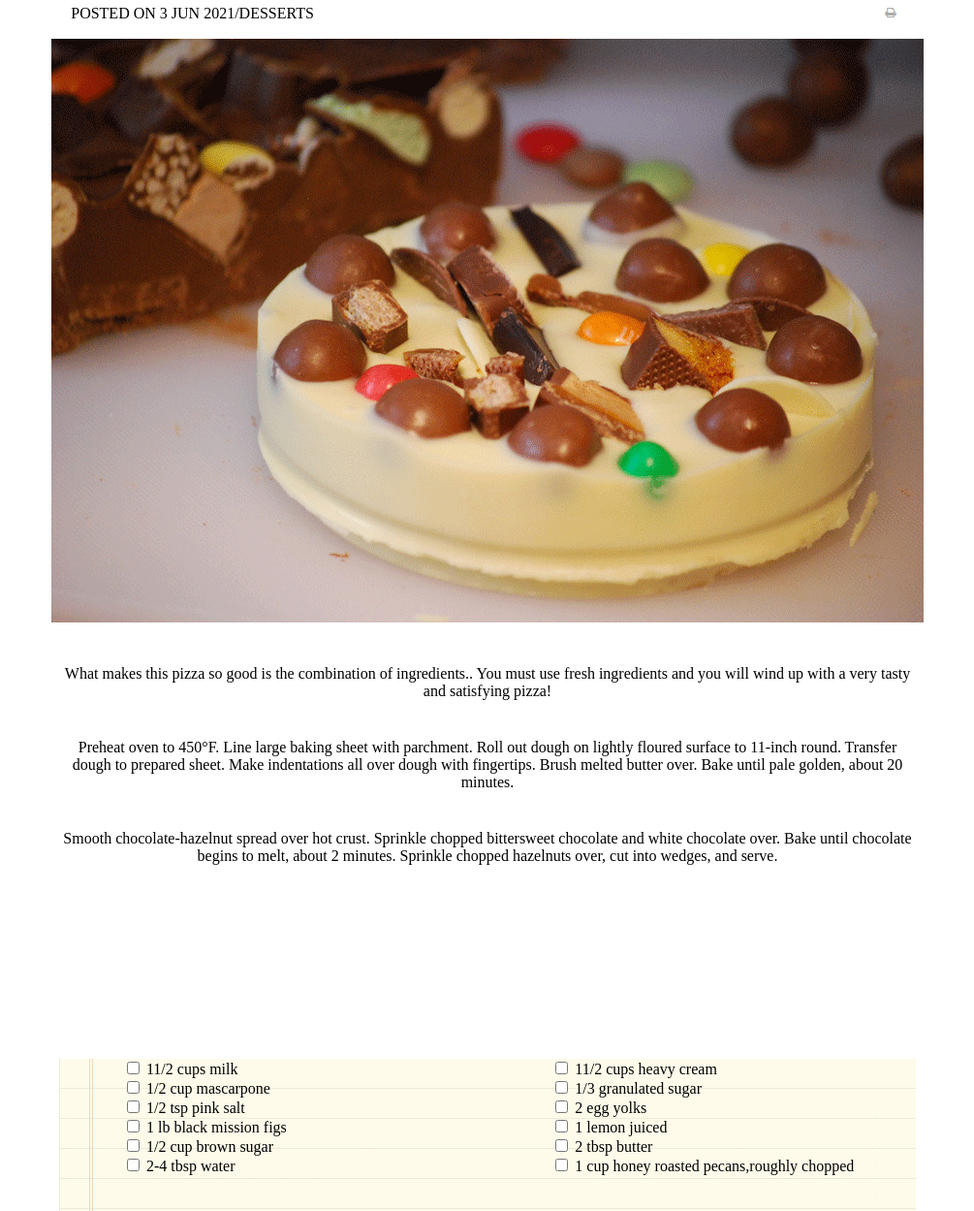
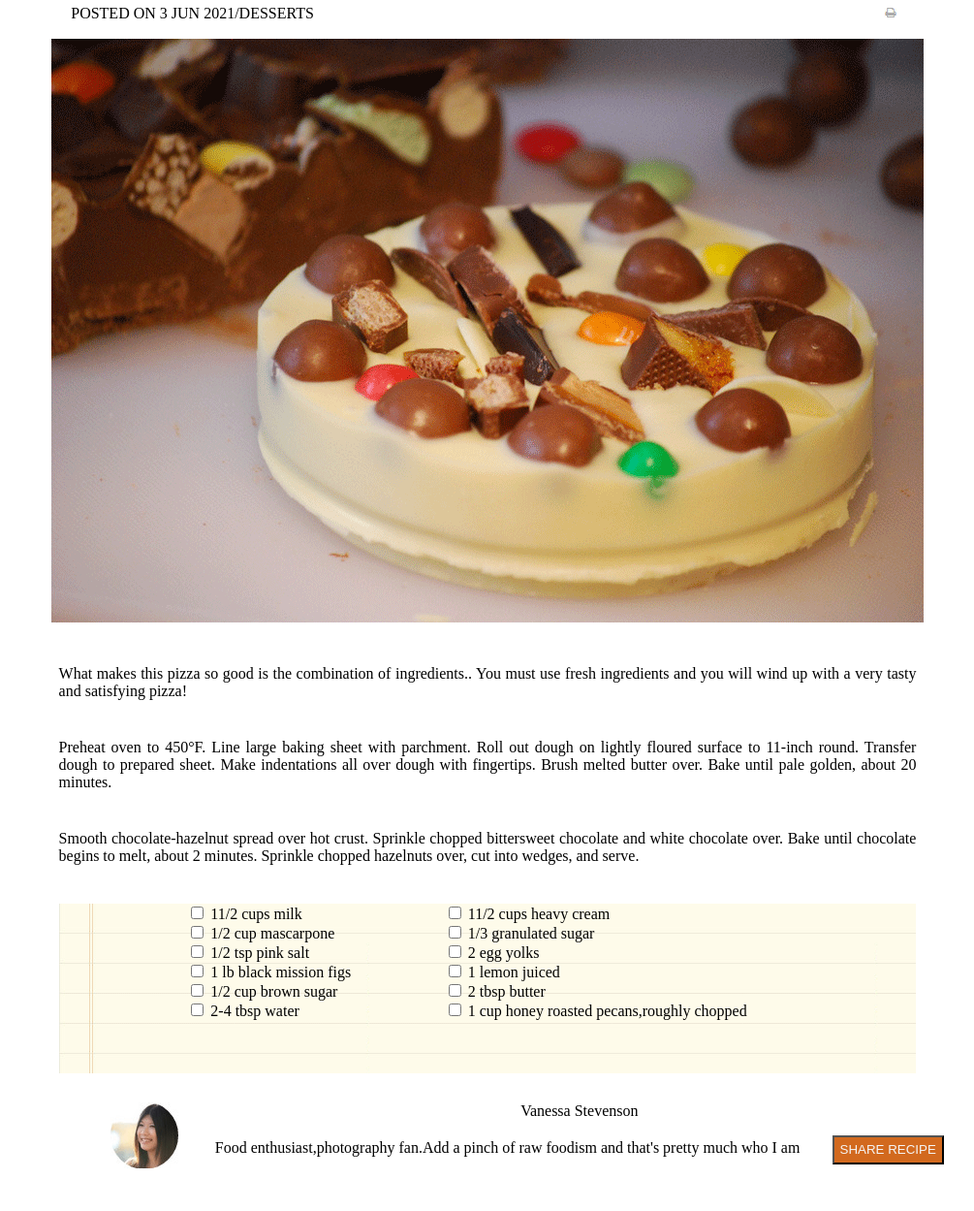
Before and after one commit to mdharb/chocolate-pizza, a plain HTML site: page index.html in a window 1280 px wide. Shown: the part 242-1491 px from the top of the page at 97% size, without its empty margins (137-1142 px from the left). Drawn offline with Linux system fonts and the light colour scheme.

Commit message:
pushing css

```diff
--- a/CSS/style.css
+++ b/CSS/style.css
@@ -8,12 +8,12 @@ body {
 
 
 header {
-    /* display: flex;
-    /* flex-direction: */
+
     margin-bottom: 150px;
     position: relative;
     display: block;
     margin-right: 15%;
+    margin-left: 15%;
 
 }
 
@@ -21,7 +21,7 @@ header {
 position: absolute;
 right: 5%;
 bottom: 5%;
-top:20%;
+/* top:20%; */
 }
 
 #logo{
@@ -30,9 +30,6 @@ top:20%;
     bottom: 5%;
 }
 
-#mainCont{
-    margin-bottom: 200px;;
-}
 
 #title{
 position: relative;
@@ -48,11 +45,10 @@ margin-top: 200px;
 
 .para{
     text-align: justify;
-    text-align: center;
     margin-left: 15%;
     margin-right: 15%;
-    margin-top: 40px;
-    margin-bottom: 40px;
+      margin-top: 40px;
+     margin-bottom: 40px;
 }
 
 #title{
@@ -66,6 +62,7 @@ margin-top: 200px;
   margin-left: 15%;
   margin-right: 15%;
   margin-bottom: 30px;
+  position: relative;
 
 
 }
@@ -73,18 +70,22 @@ margin-top: 200px;
 label {
     display: block;
     text-align: justify;
-    margin-left: 15%;
+    margin-left: 10%;
+
 }
 
 #leftSide{
     width: 50%;
-    float: left;
+    position: absolute;
+    left: 10%;
 
 }
 
 #rightSide{
-    float: right;
+
     width: 50%;
+    position: absolute;
+    right: 10%;
 
 }
 
@@ -95,22 +96,12 @@ footer {
 }
 
 #vanessa{
-    margin-bottom: 10px;
+    margin-bottom: 100px;
 }
 
 #vanessa img{
 position: absolute;
 left: 5%;
-}
-
-#vanessa p
-
-#vPara{
-    position: absolute;
-    top:15%;
-    left: 15%;
-    text-align: justify;
-
 }
 
 #text{
@@ -122,6 +113,9 @@ left: 5%;
 #vanessa button{
     position:absolute;
     right: 15%;
+    background-color: chocolate;
+    color: whitesmoke;
+    height: 30px;
 }
 
 #copyright{
```
